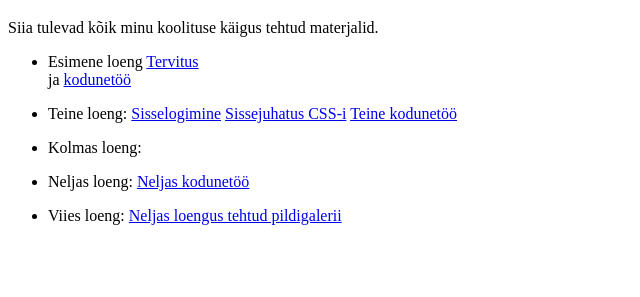
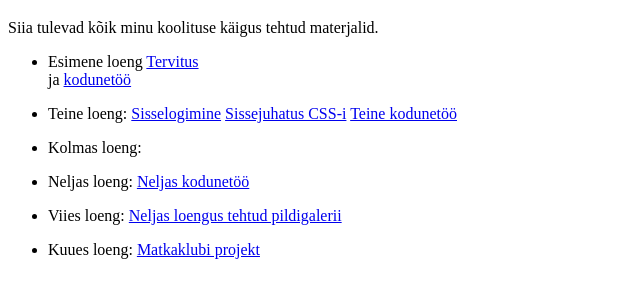
Before and after one commit to irisherman/Projektid, a plain HTML site: page index.html in a window 1280 px wide. Shown: the part 61-358 px from the top of the page, without its empty margins (0-640 px from the left). Drawn offline with Linux system fonts and the light colour scheme.

Commit message:
index.html

```diff
--- a/index.html
+++ b/index.html
@@ -35,5 +35,10 @@
         <a href="loeng05/index.html">Neljas loengus tehtud pildigalerii</a>
     </li>
 </ul>
+<ul>
+    <li>Kuues loeng:
+        <a href="Matkaklubi/index.html">Matkaklubi projekt</a>
+    </li>
+</ul>
 </body>
 </html>
```
